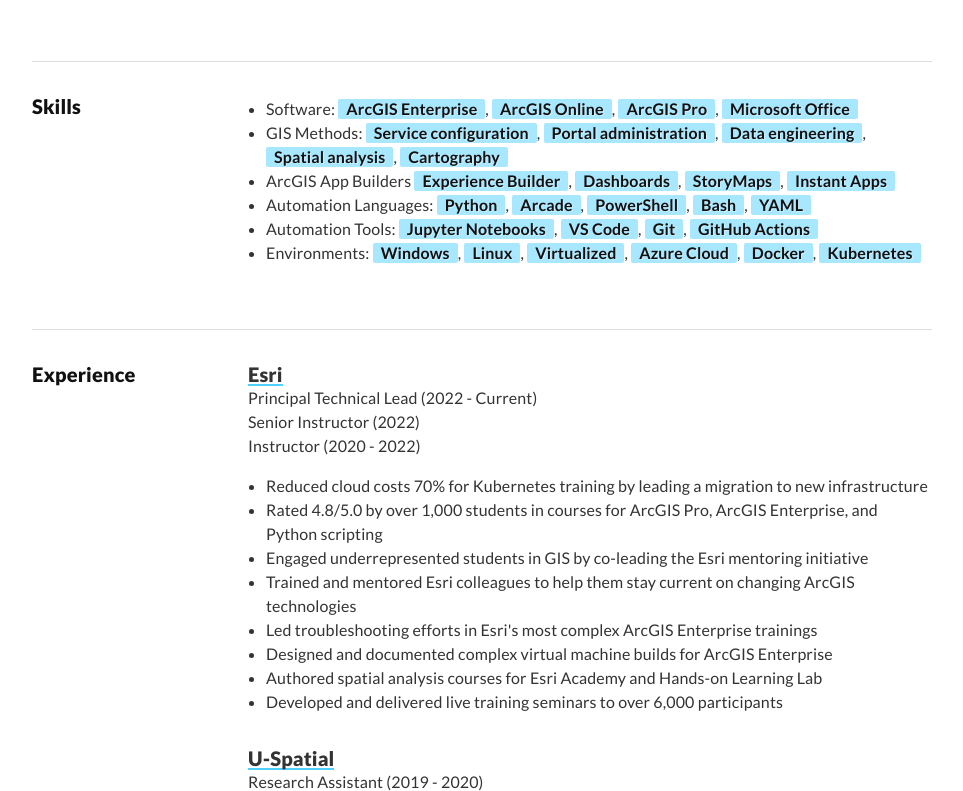
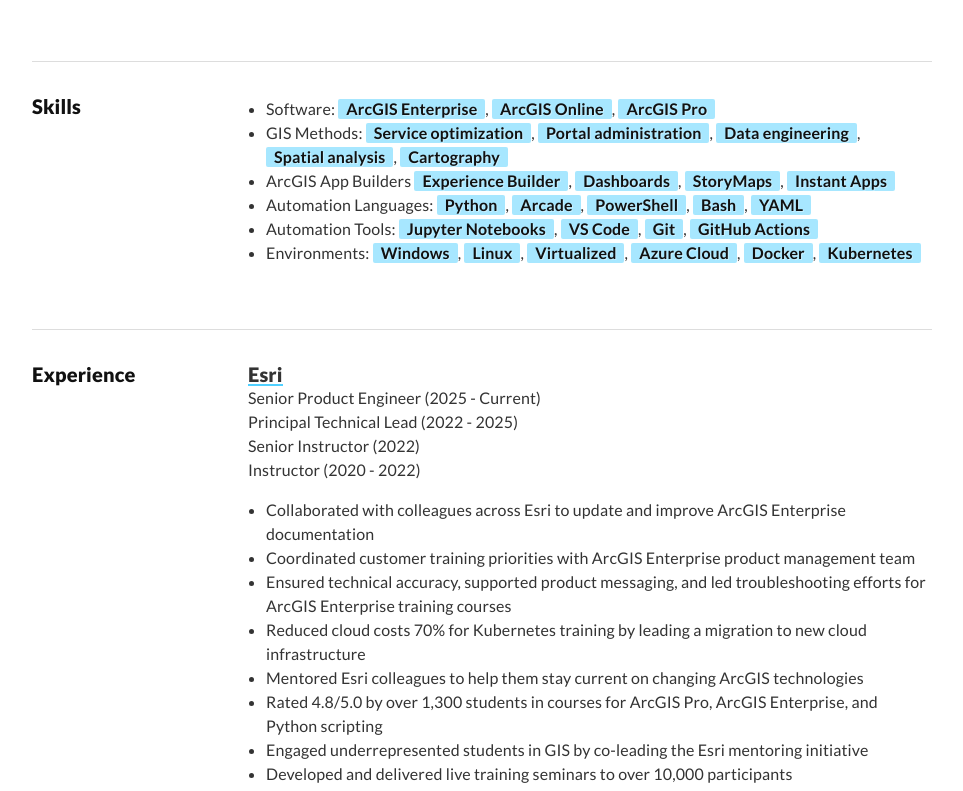
Before and after one commit to travisormsby/cloud-resume, a plain HTML site: page docs/index.html in a window 1280 px wide. Shown: the part 536-1327 px from the top of the page, without its empty margins (158-1121 px from the left). Drawn offline with Linux system fonts and the light colour scheme.

Commit message:
Content updates

```diff
--- a/docs/index.html
+++ b/docs/index.html
@@ -65,11 +65,10 @@
                 <li>Software:
                     <strong class="Tag">ArcGIS Enterprise</strong>,
                     <strong class="Tag">ArcGIS Online</strong>,
-                    <strong class="Tag">ArcGIS Pro</strong>,
-                    <strong class="Tag">Microsoft Office</strong>
+                    <strong class="Tag">ArcGIS Pro</strong>
                 </li>
                 <li>GIS Methods:
-                    <strong class="Tag">Service configuration</strong>,
+                    <strong class="Tag">Service optimization</strong>,
                     <strong class="Tag">Portal administration</strong>,
                     <strong class="Tag">Data engineering</strong>,
                     <strong class="Tag">Spatial analysis</strong>,
@@ -115,22 +114,26 @@
                 <h3>
                     <a class="u-link" href="http://esri.com" target="_blank">Esri</a>
                 </h3>
-                Principal Technical Lead (2022 - Current)<br>
+                Senior Product Engineer (2025 - Current)<br>
+                Principal Technical Lead (2022 - 2025)<br>
                 Senior Instructor (2022)<br>
                 Instructor (2020 - 2022)<br>
                 <ul>
-                    <li>Reduced cloud costs 70% for Kubernetes training by leading a migration to new infrastructure
+                    <li>Collaborated with colleagues across Esri to update and improve ArcGIS
+                        Enterprise documentation</li>
+                    <li>Coordinated customer training priorities with ArcGIS Enterprise product management team</li>
+                    <li>Ensured technical accuracy, supported product messaging, and led troubleshooting efforts for
+                        ArcGIS Enterprise training courses</li>
+                    <li>Reduced cloud costs 70% for Kubernetes training by leading a migration to new cloud
+                        infrastructure
                     </li>
-                    <li>Rated 4.8/5.0 by over 1,000 students in courses for ArcGIS Pro, ArcGIS Enterprise, and Python
+                    <li>Mentored Esri colleagues to help them stay current on changing ArcGIS technologies
+                    </li>
+                    <li>Rated 4.8/5.0 by over 1,300 students in courses for ArcGIS Pro, ArcGIS Enterprise, and Python
                         scripting
                     </li>
                     <li>Engaged underrepresented students in GIS by co-leading the Esri mentoring initiative</li>
-                    <li>Trained and mentored Esri colleagues to help them stay current on changing ArcGIS technologies
-                    </li>
-                    <li>Led troubleshooting efforts in Esri's most complex ArcGIS Enterprise trainings</li>
-                    <li>Designed and documented complex virtual machine builds for ArcGIS Enterprise</li>
-                    <li>Authored spatial analysis courses for Esri Academy and Hands-on Learning Lab</li>
-                    <li>Developed and delivered live training seminars to over 6,000 participants</li>
+                    <li>Developed and delivered live training seminars to over 10,000 participants</li>
 
                 </ul>
             </div>
@@ -180,7 +183,7 @@
                 Program Director (2015 - 2017) <br>
                 Program Associate (2015)
                 <ul>
-                    <li>Planned and executed over 50 events, involving hundreds of participants each</li>
+                    <li>Planned and executed over 50 events, each involving over 100 participants</li>
                     <li>Increased program participation by 20% using a data-driven approach</li>
                     <li>Coordinated with a diverse group of stakeholders across Minnesota to overhaul curriculum</li>
                     <li>Mentored a cohort of 12 coaches</li>
@@ -244,7 +247,7 @@
         <div class="l-Section-group">
             <div class="l-Section-content">
                 <ul>
-                    <li>Vice-chair, Minnesota GIS/LIS Consortium K-12 Education Committee</li>
+                    <li>Chair, Minnesota GIS/LIS Consortium K-12 Education Committee</li>
                     <li>Minnesota GIS/LIS Consortium Workshop Committee member</li>
                     <li>Mapping Justice Volunteer</li>
                     <li>Code Switch Civic Hackathon</li>
@@ -259,6 +262,16 @@
         <h2 class="l-Section-title h3">Publications, Presentations, Workshops, and Seminars</h2>
         <div class="l-Section-content">
             <ul>
+                <li class="hanging">Travis Ormsby and Grace Doherty. "Python Tips and Tricks".
+                    Presented at the Minnesota GIS/LIS Workshops (Spring 2025)</li>
+                <li class="hanging">Derek Nelson and Travis Ormsby.
+                    <a class="u-link"
+                        href="https://www.esri.com/training/catalog/67044e44e0cbc802c8dfe661/python-101-for-arcgis/">
+                        "Python 101 for ArcGIS"
+                    </a>. Esri Live Training Seminar (2024)
+                </li>
+                <li class="hanging">Travis Ormsby. "Use AI Models To Write Python Code, Even Though They Are Bad At It".
+                    Presented at the Minnesota GIS/LIS Workshops (Fall 2024)</li>
                 <li class="hanging">Derek Nelson and Travis Ormsby.
                     <a class="u-link"
                         href="https://www.esri.com/training/catalog/6615b76b8667100028944b12/python-tips-and-tricks-for-arcgis/">
@@ -274,7 +287,7 @@
                 <li class="hanging">Travis Ormsby. "I Got 968,039 Problems but a Dashboard Ain't One". Presented at the
                     Minnesota GIS/LIS Workshops (Fall 2023)</li>
                 <li class="hanging">Travis Ormsby. "OK, but like, what's a web service?". Presented at the Minnesota
-                    GIS/LIS Workshops (Spring & Fall 2023)</li>
+                    GIS/LIS Workshops (Spring & Fall 2023, Fall 2024, Spring 2025)</li>
                 <li class="hanging">Travis Ormsby. "Introduction to Arcade Expressions". Presented at the Minnesota
                     GIS/LIS Workshops (Spring & Fall 2022)</li>
                 <li class="hanging">Travis Ormsby. "Introduction to Python for Geospatial Professionals". Presented at
```
